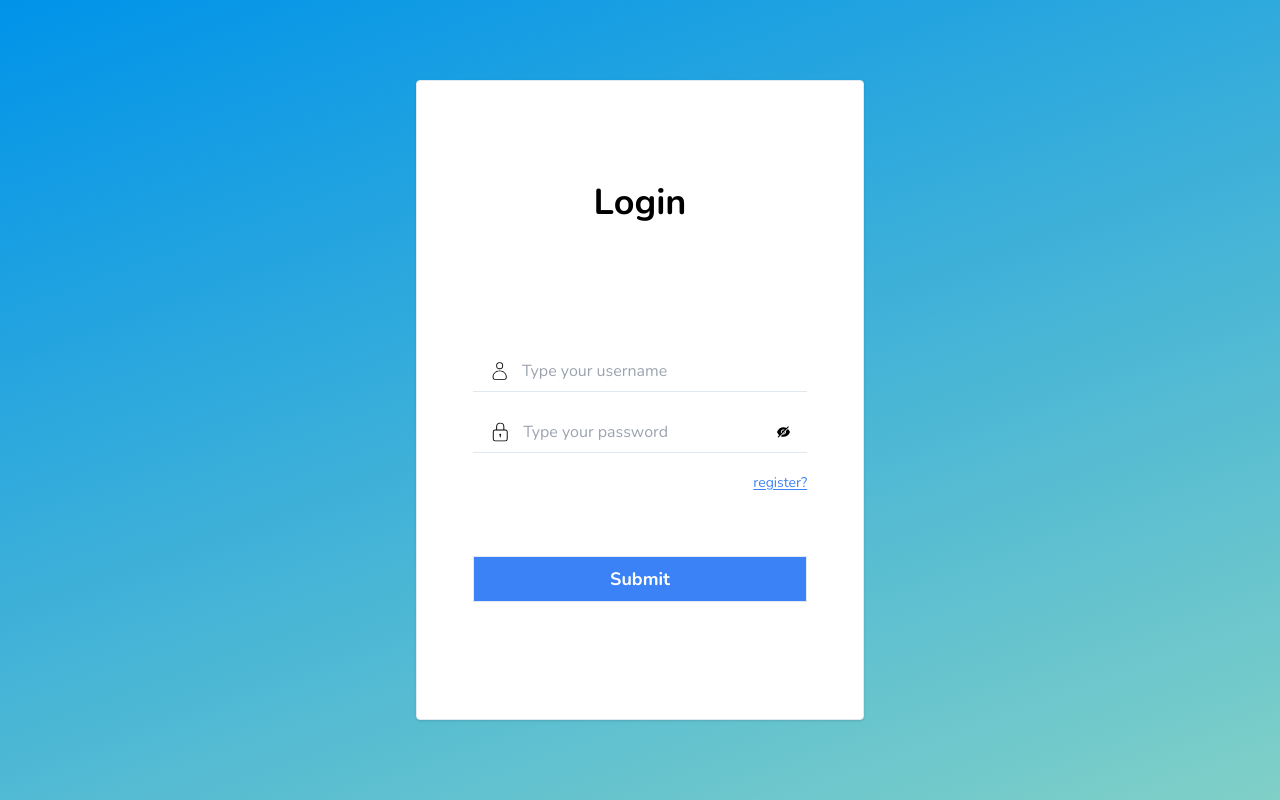
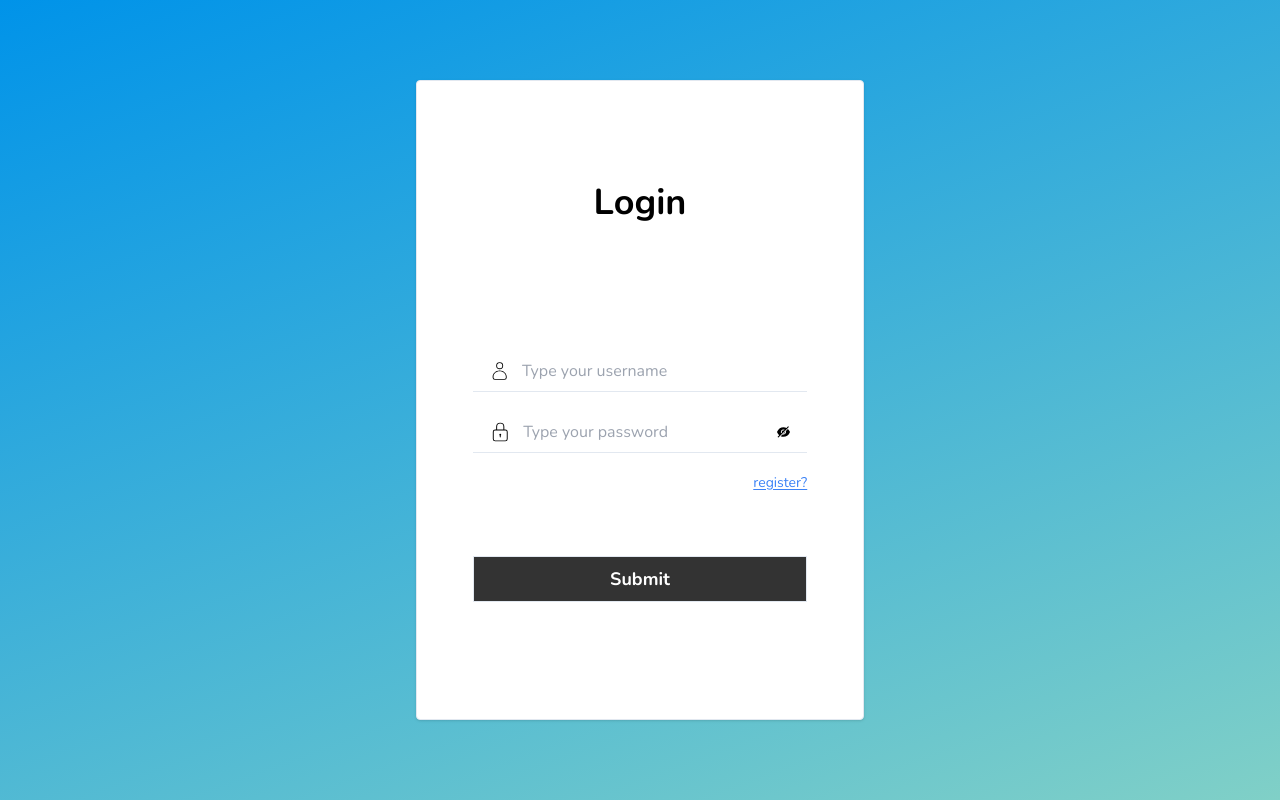
Before and after one commit to ArlieT/manual-auth, a Next.js app: page /auth/signin in a window 1280 px wide. Built offline with nearby package versions, Linux system fonts and the light colour scheme.

Commit message:
change submit color to black

```diff
--- a/package.json
+++ b/package.json
@@ -5,8 +5,7 @@
   "scripts": {
     "dev": "next dev",
     "build": "next build",
-    "start": "next start",
-    "postinstall": "prisma generate"
+    "start": "next start"
   },
 
   "dependencies": {
--- a/src/app/(auth)/auth/signin/page.tsx
+++ b/src/app/(auth)/auth/signin/page.tsx
@@ -118,18 +118,18 @@ export default function Signin() {
                 className="w-[85%] max-w-[85%] focus:outline-none "
               />
               {seePass === "password" ? (
-                <AiFillEyeInvisible onClick={() => setSeePass("text")} />
+                <AiFillEyeInvisible className="cursor-pointer" onClick={() => setSeePass("text")} />
               ) : (
                 <AiOutlineEyeInvisible
                   onClick={() => setSeePass("password")}
-                  className="inline-flex"
+                  className="inline-flex cursor-pointer"
                 />
               )}
             </div>
             <button type="button" onClick={()=>router.push('/auth/signup')} className="text-end w-full text-sm  text-blue-500 underline-offset-2 underline">register?</button>
           </div>
 
-          <button className=" w-full mt-12 text-lg font-bold  border hover:border-blue-500 bg-blue-500 hover:bg-white hover:text-black text-white duration-200 py-2">
+          <button className=" w-full mt-12 text-lg font-bold  border hover:border-black bg-black/80 hover:bg-white hover:text-black text-white duration-200 py-2">
             {isSubmitting ? "Submitting..." : "Submit"}
           </button>
         </form>
```
